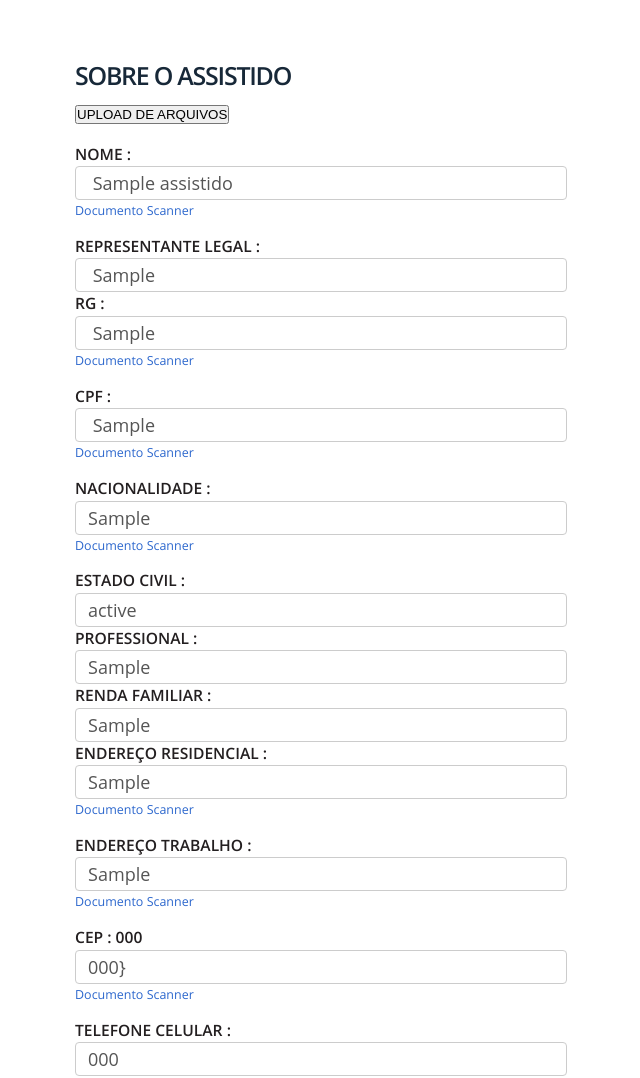
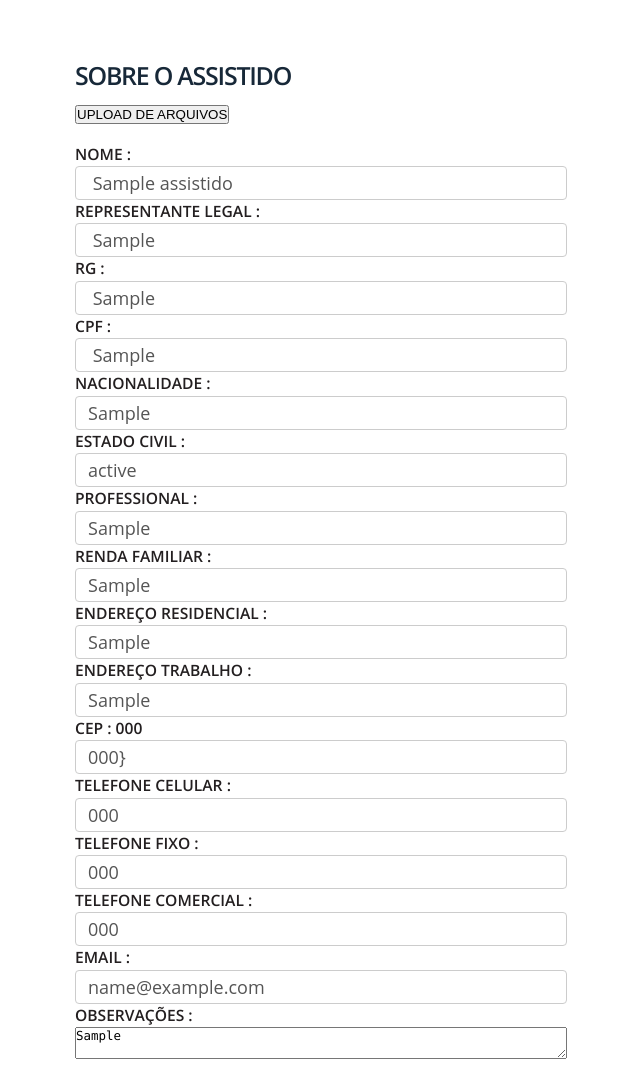
Before and after one commit to Pedro-Philipe/snpj, a Django app: page /adesao/detalhes/1/ in a window 1280 px wide. Shown: the part 176-1254 px from the top of the page, without its empty margins (294-934 px from the left). Run offline with Django 3.2, Linux system fonts and the light colour scheme; tables that the repository leaves empty hold one stand-in row (values such as "Sample post"); some libraries are stand-ins or nearby versions.

Commit message:
Ajustando retorno dos dados

```diff
--- a/snpj/templates/assistido/detalhar.html
+++ b/snpj/templates/assistido/detalhar.html
@@ -13,7 +13,6 @@
             <a href="#" class="list-group-item active">
                 <h4 class="list-group-item-heading">NOME : </h4>
                 <input type="text" class="form-control" value=" {{ assistido.nome}}" disabled>
-                <p class="list-group-item-text">Documento Scanner</p>
             </a>
             <a href="#" class="list-group-item">
                 <h4 class="list-group-item-heading">REPRESENTANTE LEGAL : </h4>
@@ -22,17 +21,14 @@
             <a href="#" class="list-group-item">
                 <h4 class="list-group-item-heading">RG : </h4>
                 <input type="text" class="form-control" value=" {{ assistido.rg}}" disabled>
-                <p class="list-group-item-text">Documento Scanner</p>
             </a>
             <a href="#" class="list-group-item">
                 <h4 class="list-group-item-heading">CPF : </h4>
                 <input type="text" class="form-control" value=" {{ assistido.cpf}}" disabled>
-                <p class="list-group-item-text">Documento Scanner</p>
             </a>
             <a href="#" class="list-group-item">
                 <h4 class="list-group-item-heading">NACIONALIDADE : </h4>
                 <input type="text" class="form-control" value="{{ assistido.nacionalidade}}" disabled>
-                <p class="list-group-item-text">Documento Scanner</p>
             </a>
             <a href="#" class="list-group-item">
                 <h4 class="list-group-item-heading">ESTADO CIVIL : </h4>
@@ -49,17 +45,14 @@
             <a href="#" class="list-group-item">
                 <h4 class="list-group-item-heading">ENDEREÇO RESIDENCIAL : </h4>
                 <input type="text" class="form-control" value="{{ assistido.endereco_residencial}}" disabled>
-                <p class="list-group-item-text">Documento Scanner</p>
             </a>
             <a href="#" class="list-group-item">
                 <h4 class="list-group-item-heading">ENDEREÇO TRABALHO : </h4>
                 <input type="text" class="form-control" value="{{ assistido.endereco_trabalho}}" disabled>
-                <p class="list-group-item-text">Documento Scanner</p>
             </a>
             <a href="#" class="list-group-item">
                 <h4 class="list-group-item-heading">CEP : {{ assistido.cep}}</h4>
                 <input type="text" class="form-control" value="{{ assistido.cep}}}" disabled>
-                <p class="list-group-item-text">Documento Scanner</p>
             </a>
             <a href="#" class="list-group-item">
                 <h4 class="list-group-item-heading">TELEFONE CELULAR : </h4>
@@ -72,7 +65,6 @@
             <a href="#" class="list-group-item">
                 <h4 class="list-group-item-heading">TELEFONE COMERCIAL : </h4>
                 <input type="text" class="form-control" value="{{ assistido.telefone_comercial}}" disabled>
-
             </a>
             <a href="#" class="list-group-item">
                 <h4 class="list-group-item-heading">EMAIL : </h4>
```
